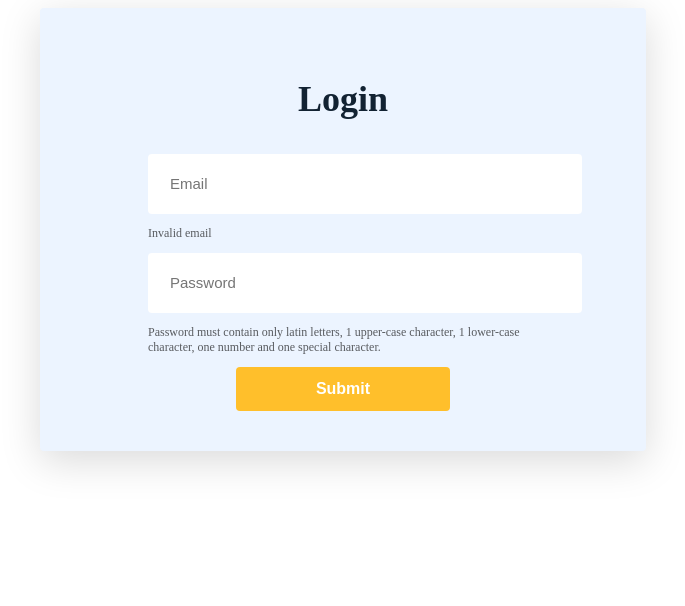
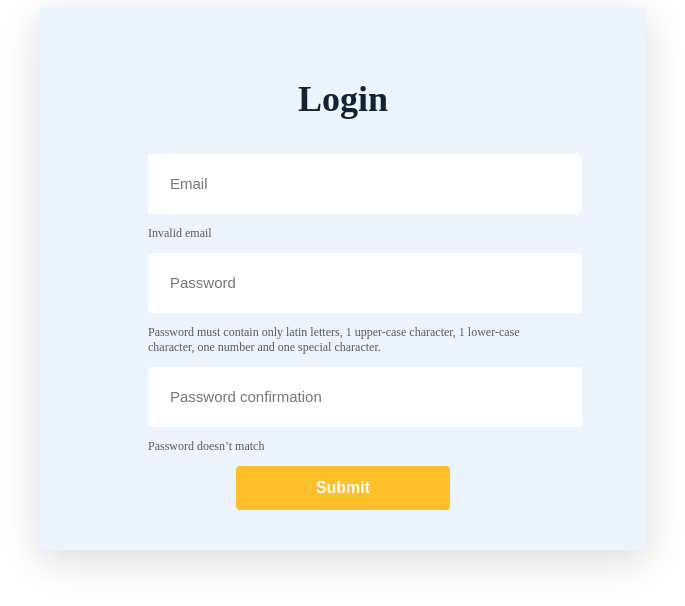
Before and after one commit to volbur/tezos, a Vue app: page / in a window 1280 px wide. Shown: the top 606 px of the page, without its empty margins (297-982 px from the left). Built offline with nearby package versions, Linux system fonts and the light colour scheme.

Commit message:
Добавляю ключи password і passwordConfirmation в data для App.vue.

```diff
--- a/src/App.vue
+++ b/src/App.vue
@@ -13,12 +13,11 @@
       :error="errors.password"
       v-model="password"
     ></ui-input>
-    <!-- <ui-input
+    <ui-input
       type="password"
       placeholder="Password confirmation"
       :error="errors.passwordConfirmation"
-      v-model="passwordConfirmation"
-    ></ui-input> -->
+    ></ui-input>
     <button class="btn">Submit</button>
   </form>
 </template>
@@ -32,6 +31,8 @@ export default {
   data() {
     return {
       email: "",
+      password: "",
+      passwordConfirmation: "",
       errors: {
         email: "Invalid email",
         password:
--- a/src/components/UiInput.vue
+++ b/src/components/UiInput.vue
@@ -1,5 +1,5 @@
 <template>
-  <div>
+  <div :key="Math.random()">
     <input
       :type="type"
       :placeholder="placeholder"
```
